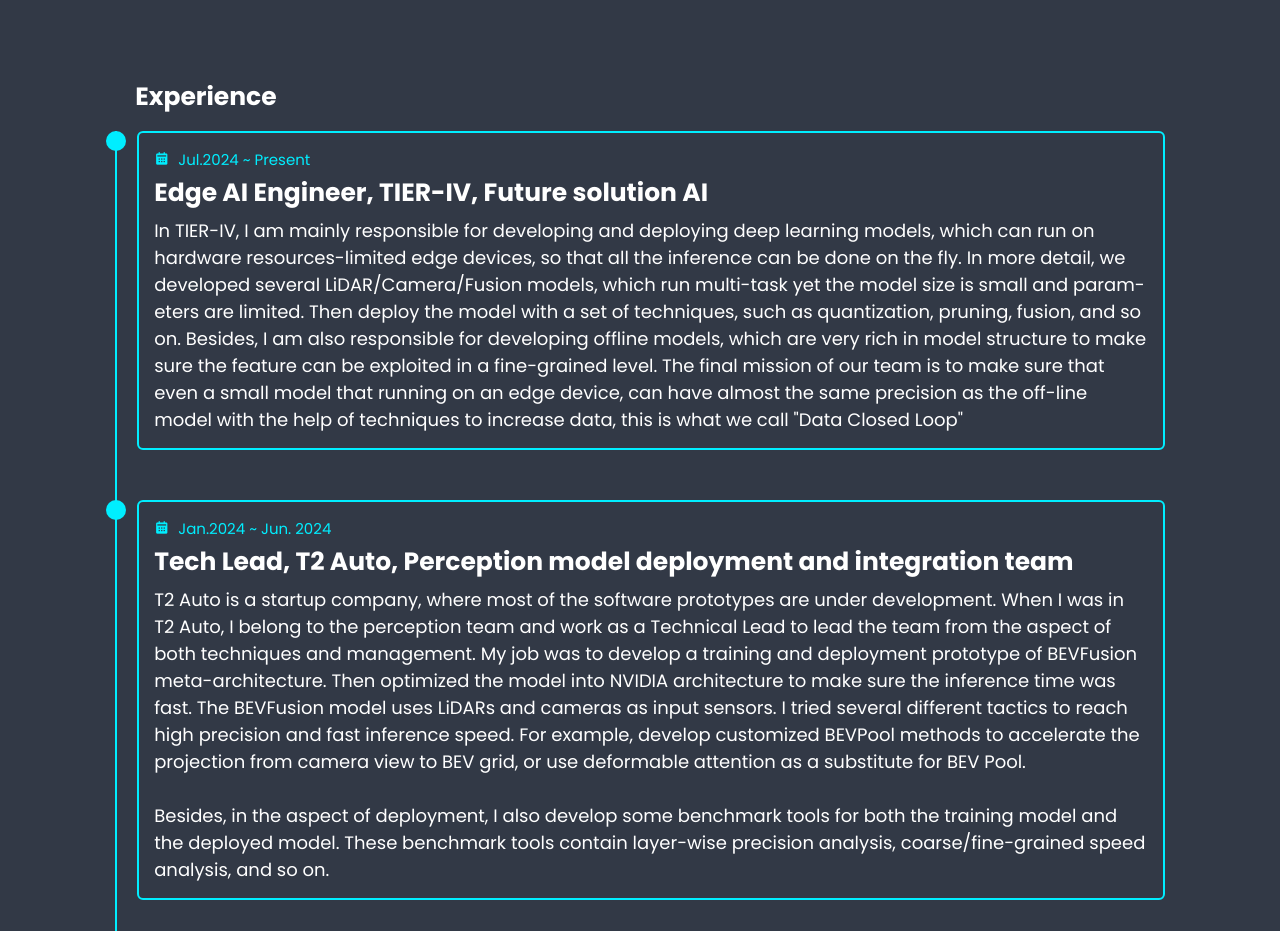
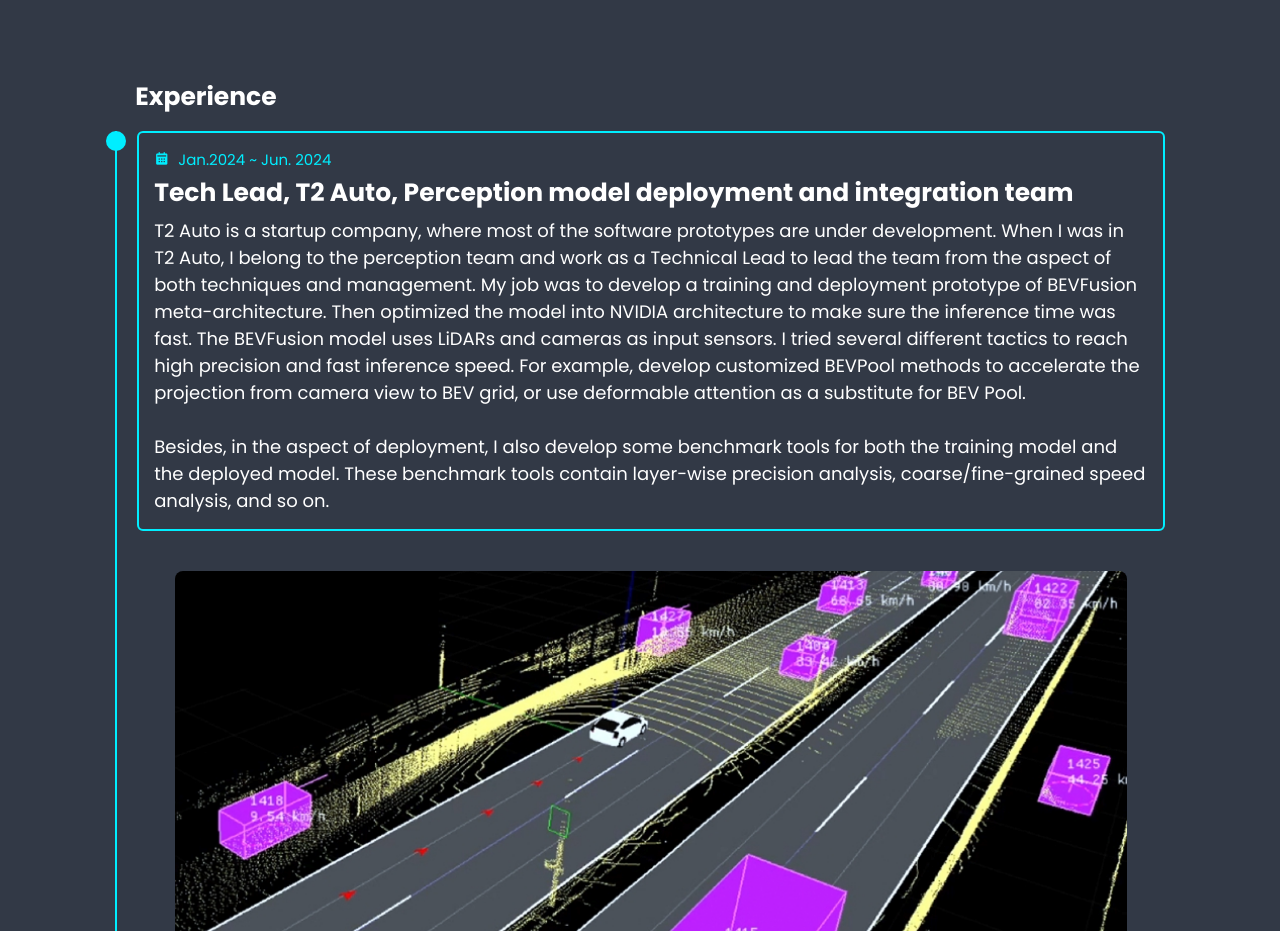
Before and after one commit to kalfazed/kalfazed.github.io, a plain HTML site: page index.html in a window 1280 px wide. Shown: the part 1960-2891 px from the top of the page. Drawn offline with nearby package versions, Linux system fonts and the light colour scheme.

Commit message:
update the page

```diff
--- a/index.html
+++ b/index.html
@@ -143,23 +143,23 @@
 
                 <div class="education-box">
 
-                    <div class="working-content">
-                        <div class="content">
-                            <div class="year"><i class='bx bxs-calendar'></i> Jul.2024 ~ Present</div>
-                            <h3>Edge AI Engineer, TIER-IV, Future solution AI</h3>
-                            <p>
-                                In TIER-IV, I am mainly responsible for developing and deploying deep learning models,
-                                which can run on hardware resources-limited edge devices, so that all the inference can
-                                be done on the fly. In more detail, we developed several LiDAR/Camera/Fusion models,
-                                which run multi-task yet the model size is small and parameters are limited. Then deploy
-                                the model with a set of techniques, such as quantization, pruning, fusion, and so on. Besides,
-                                I am also responsible for developing offline models,  which are very rich in model structure to
-                                make sure the feature can be exploited in a fine-grained level. The final mission of our  team is
-                                to make sure that even a small model  that running on an edge device, can have almost the same precision as
-                                the  off-line model with the help of techniques to increase  data, this is what we call "Data Closed Loop"
-                            </p>
-                        </div>
-                    </div>
+                    <!-- <div class="working-content"> -->
+                    <!--     <div class="content"> -->
+                    <!--         <div class="year"><i class='bx bxs-calendar'></i> Jul.2024 ~ Present</div> -->
+                    <!--         <h3>Edge AI Engineer, TIER-IV, Future solution AI</h3> -->
+                    <!--         <p> -->
+                    <!--             In TIER-IV, I am mainly responsible for developing and deploying deep learning models,  -->
+                    <!--             which can run on hardware resources-limited edge devices, so that all the inference can -->
+                    <!--             be done on the fly. In more detail, we developed several LiDAR/Camera/Fusion models,   -->
+                    <!--             which run multi-task yet the model size is small and parameters are limited. Then deploy  -->
+                    <!--             the model with a set of techniques, such as quantization, pruning, fusion, and so on. Besides,  -->
+                    <!--             I am also responsible for developing offline models,  which are very rich in model structure to  -->
+                    <!--             make sure the feature can be exploited in a fine-grained level. The final mission of our  team is  -->
+                    <!--             to make sure that even a small model  that running on an edge device, can have almost the same precision as  -->
+                    <!--             the  off-line model with the help of techniques to increase  data, this is what we call "Data Closed Loop" -->
+                    <!--         </p> -->
+                    <!--     </div> -->
+                    <!-- </div> -->
 
                     <div class="working-content">
                         <div class="content">
```
